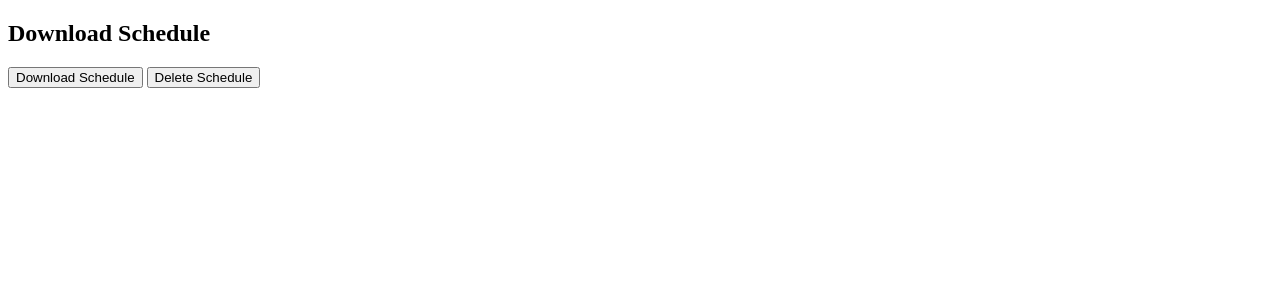
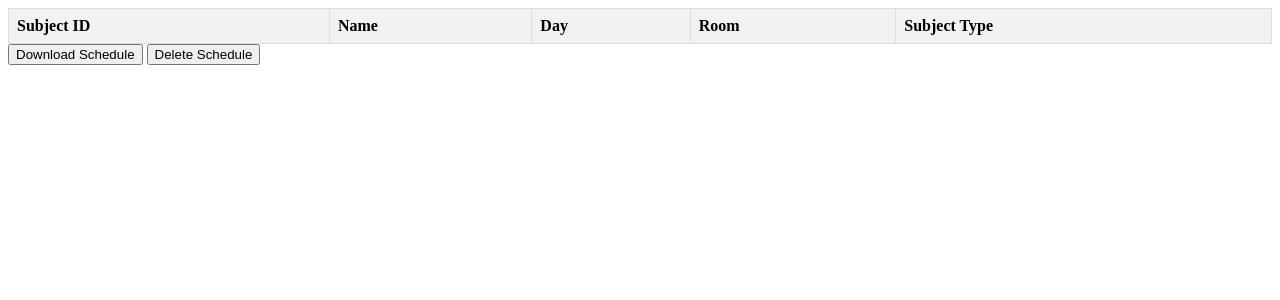
Before and after one commit to MykytaFedorin/cURL, a PHP site: page /ais_api/index.php in a window 1280 px wide. Shown: the top 300 px of the page. Run offline with PHP 8.4, Linux system fonts and the light colour scheme; lists and menus that the app fills with data are empty; some libraries are stand-ins or nearby versions.

Commit message:
Schedule displayed

```diff
--- a/ais_api/getSubjects.php
+++ b/ais_api/getSubjects.php
@@ -1,7 +1,10 @@
 <?php
 header('Content-Type: application/json');
 
-$stmt = $pdo->query('SELECT * FROM subjects');
+$stmt = $pdo->query('SELECT sb.subject_id, sb.name, sb.day, sb.room, st.type_name as subject_type
+                     FROM subjects AS sb
+                     LEFT JOIN subject_type AS st
+                     ON sb.subject_type=st.type_id');
 $subjects = $stmt->fetchAll(PDO::FETCH_ASSOC);
 
 echo json_encode(array("subjects" => $subjects));
--- a/ais_api/index.php
+++ b/ais_api/index.php
@@ -3,12 +3,40 @@
 <head>
     <meta charset="UTF-8">
     <meta name="viewport" content="width=device-width, initial-scale=1.0">
-    <title>Download Schedule</title>
-    <!-- Подключаем библиотеку jQuery -->
+    <title>Subjects</title>
+    <style>
+        table {
+            border-collapse: collapse;
+            width: 100%;
+        }
+        th, td {
+            border: 1px solid #ddd;
+            padding: 8px;
+            text-align: left;
+        }
+        th {
+            background-color: #f2f2f2;
+        }
+    </style>
+    <script src="https://code.jquery.com/jquery-3.6.0.min.js"></script>
 </head>
 <body>
-    <h2>Download Schedule</h2>
-    <!-- Создаем кнопку для вызова скрипта download_schedule.php -->
+
+<table id="subjectTable">
+    <thead>
+        <tr>
+            <th>Subject ID</th>
+            <th>Name</th>
+            <th>Day</th>
+            <th>Room</th>
+            <th>Subject Type</th>
+        </tr>
+    </thead>
+    <tbody id="subjectTableBody">
+        <!-- Data will be inserted here dynamically -->
+    </tbody>
+</table>
+
     <button id="downloadBtn">Download Schedule</button>
     <button id="deleteBtn">Delete Schedule</button>
 
@@ -17,6 +45,45 @@
         <p id="resultText"></p> <!-- Тег для вывода полученного текста -->
     </div>
 
+<script>
+    $(document).ready(function() {
+        // Функция для загрузки данных и отображения их в таблице
+        function fetchSubjects() {
+            $.ajax({
+                url: 'https://node34.webte.fei.stuba.sk/zadanie2/ais_api/subjects',
+                type: 'GET',
+                dataType: 'json',
+                success: function(data) {
+                    const subjects = data.subjects;
+                    const tableBody = $('#subjectTableBody');
+                    tableBody.empty(); // Очищаем содержимое тела таблицы перед добавлением новых данных
+
+                    $.each(subjects, function(index, subject) {
+                        const row = $('<tr>');
+                        row.append($('<td>').text(subject.subject_id));
+                        row.append($('<td>').text(subject.name));
+                        row.append($('<td>').text(subject.day));
+                        row.append($('<td>').text(subject.room));
+                        row.append($('<td>').text(subject.subject_type));
+                        tableBody.append(row);
+                    });
+                },
+                error: function(xhr, status, error) {
+                    console.error('Error fetching subjects:', error);
+                }
+            });
+        }
+
+        // Загружаем данные при загрузке страницы
+        fetchSubjects();
+
+        // Обработчик события для кнопки "Refresh"
+        $('#refreshButton').click(function() {
+            fetchSubjects();
+        });
+    });
+</script>
+
     <script src="https://code.jquery.com/jquery-3.6.0.min.js"></script>
     <script src="https://cdn.datatables.net/1.11.5/js/jquery.dataTables.js"></script>
     <script src="https://cdn.jsdelivr.net/npm/bootstrap@5.3.3/dist/js/bootstrap.bundle.min.js" integrity="sha384-YvpcrYf0tY3lHB60NNkmXc5s9fDVZLESaAA55NDzOxhy9GkcIdslK1eN7N6jIeHz" crossorigin="anonymous"></script>
```
